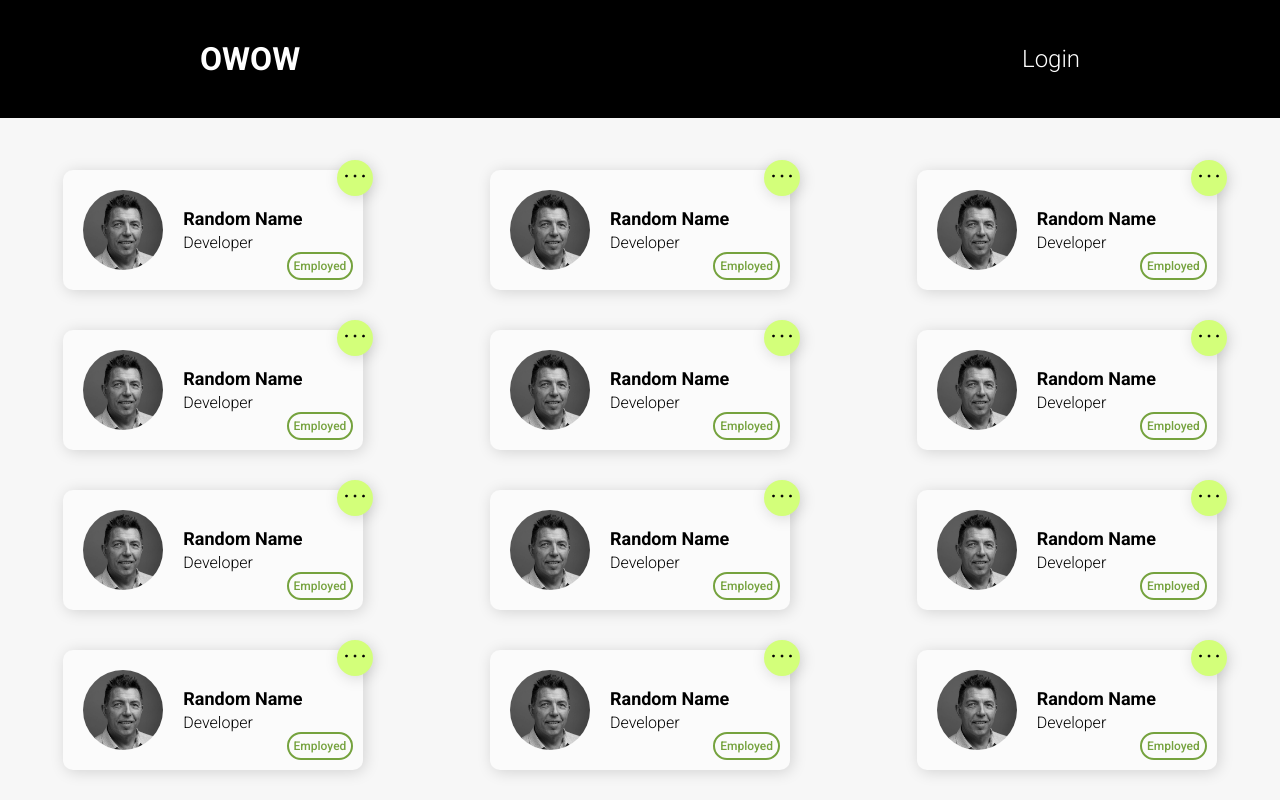
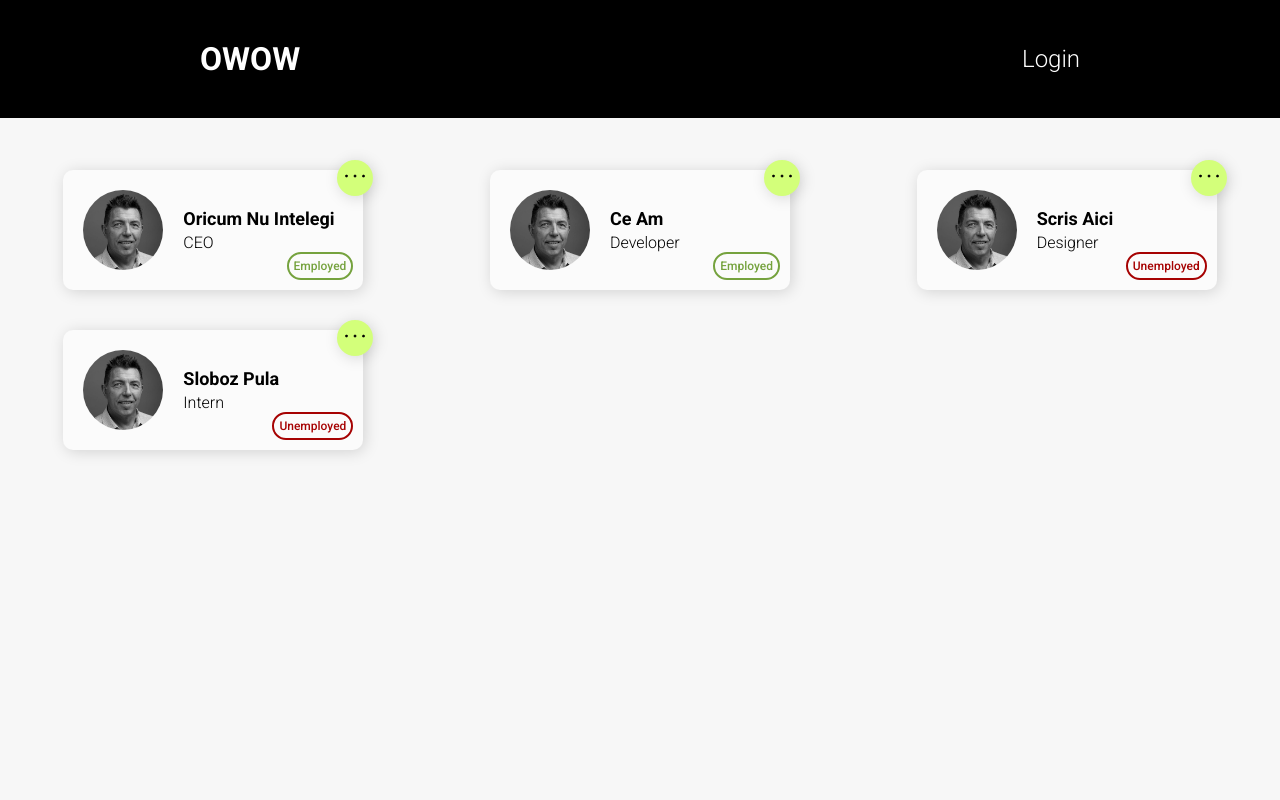
Before and after one commit to RobertAcsinte/wizkids, a React (Create React App) app: page / in a window 1280 px wide. Built offline with nearby package versions, Linux system fonts and the light colour scheme; data requests are answered from the project's data file.

Commit message:
List of wizkids fetched from local api

```diff
--- a/db.json
+++ b/db.json
@@ -2,13 +2,27 @@
   "wizkids": [
     {
       "id": 0,
-      "name": "Robert",
+      "name": "Oricum Nu Intelegi",
+      "position": "CEO",
       "employed": 1
     },
     {
       "id": 1,
-      "name": "Sloboz",
+      "name": "Ce Am",
+      "position": "Developer",
       "employed": 1
+    },
+    {
+      "id": 2,
+      "name": "Scris Aici",
+      "position": "Designer",
+      "employed": 0
+    },
+    {
+      "id": 3,
+      "name": "Sloboz Pula",
+      "position": "Intern",
+      "employed": 0
     }
   ]
 }
--- a/package.json
+++ b/package.json
@@ -6,6 +6,7 @@
     "@testing-library/jest-dom": "^5.16.5",
     "@testing-library/react": "^13.4.0",
     "@testing-library/user-event": "^13.5.0",
+    "axios": "^1.4.0",
     "json-server": "^0.17.3",
     "react": "^18.2.0",
     "react-dom": "^18.2.0",
@@ -14,7 +15,7 @@
   },
   "scripts": {
     "start": "react-scripts start",
-    "server" : "json-server --port 3001 --watch db.json --host 127.0.0.1",
+    "server": "json-server --port 3001 --watch db.json --host 127.0.0.1",
     "build": "react-scripts build",
     "test": "react-scripts test",
     "eject": "react-scripts eject"
--- a/src/App.js
+++ b/src/App.js
@@ -1,6 +1,15 @@
+import {useEffect, useContext} from "react";
 import Home from "./pages/Home";
+import WizkidsContext from "./context/wizkids";
 
 function App() {
+
+  const {fetchWizkids} = useContext(WizkidsContext);
+
+  useEffect(() => {
+    fetchWizkids();
+  }, []);
+
   return (
     <Home />
   );
--- a/src/colors.css
+++ b/src/colors.css
@@ -2,5 +2,6 @@
   --background-color: rgb(247, 247, 247);
   --card-background-color: rgb(251, 251, 251);
   --employed-color: rgb(117, 162, 62);
+  --unemployed-color: rgb(166, 2, 2);
   --owow-green: rgb(211,255,122);
 }
--- a/src/components/WizkidsElement.css
+++ b/src/components/WizkidsElement.css
@@ -8,6 +8,7 @@
   display: flex;
   flex-direction: row;
   width: 300px;
+  max-width: 100%;
   height: 120px;
   margin: 20px;
   background-color: var(--card-background-color);
--- a/src/components/WizkidsElement.js
+++ b/src/components/WizkidsElement.js
@@ -1,6 +1,12 @@
 import "./WizkidsElement.css"
 
-function WizkidsElement() {
+function WizkidsElement({wizkid}) {
+
+  const employedBadgeColor = {
+    color: wizkid.employed ? "var(--employed-color)" : "var(--unemployed-color)",
+    borderColor: wizkid.employed ? "var(--employed-color)" : "var(--unemployed-color)"
+  };
+
   return (
     <div className="wizkid-element-container">
       <div className="wizkid-element-avatar-container">
@@ -11,9 +17,9 @@ function WizkidsElement() {
         <div className="wizkid-element-edit-icon-container">
         <img className="wizkid-element-edit-icon" src={require('../icons/edit.png')}/>
         </div>
-        <p className="wizkid-element-name">Random Name</p>
-        <p className="wizkid-element-position">Developer</p>
-        <div className="wizkid-element-employed">Employed</div>
+        <p className="wizkid-element-name">{wizkid.name}</p>
+        <p className="wizkid-element-position">{wizkid.position}</p>
+        <div className="wizkid-element-employed" style={employedBadgeColor}>{wizkid.employed ? "Employed" : "Unemployed"}</div>
       </div>
     </div>
   );
--- a/src/components/WizkidsList.js
+++ b/src/components/WizkidsList.js
@@ -1,48 +1,23 @@
 import './WizkidsList.css';
 import WizkidsElement from './WizkidsElement';
+import { useContext } from 'react';
+import WizkidsContext from "../context/wizkids";
 
 function WizkidsList() {
+
+  const {wizkids} = useContext(WizkidsContext);
+
+  const renderedWizkids = wizkids.map((wizkid) => {
+    return (
+      <div className='center-wizkids-grid' key={wizkid.id}>
+        <WizkidsElement wizkid={wizkid}/>
+      </div>
+    )
+  });
+
   return (
     <div className='wizkids-list-container'>
-
-      <div className='center-wizkids-grid'>
-        <WizkidsElement />
-      </div>
-      <div className='center-wizkids-grid'>
-        <WizkidsElement />
-      </div>
-      <div className='center-wizkids-grid'>
-        <WizkidsElement />
-      </div>
-      <div className='center-wizkids-grid'>
-        <WizkidsElement />
-      </div>
-      <div className='center-wizkids-grid'>
-        <WizkidsElement />
-      </div>
-      <div className='center-wizkids-grid'>
-        <WizkidsElement />
-      </div>
-      <div className='center-wizkids-grid'>
-        <WizkidsElement />
-      </div>
-      <div className='center-wizkids-grid'>
-        <WizkidsElement />
-      </div>
-      <div className='center-wizkids-grid'>
-        <WizkidsElement />
-      </div>
-      <div className='center-wizkids-grid'>
-        <WizkidsElement />
-      </div>
-      <div className='center-wizkids-grid'>
-        <WizkidsElement />
-      </div>
-      <div className='center-wizkids-grid'>
-        <WizkidsElement />
-      </div>
-
-
+      {renderedWizkids}
     </div>
   );
 }
--- /dev/null
+++ b/src/context/wizkids.js
@@ -0,0 +1,27 @@
+import { createContext, useState, useCallback } from "react";
+import axios from "axios";
+
+
+const WizkidsContext = createContext();
+
+function Provider({children}) {
+  const [wizkids, setWizkids] = useState([]);
+
+  const fetchWizkids = async () => {
+    const response = await axios.get("http://localhost:3001/wizkids")
+
+    setWizkids(response.data)
+  }
+
+  const valueToShare = {
+    wizkids: wizkids,
+    fetchWizkids: fetchWizkids
+  };
+
+  return <WizkidsContext.Provider value={valueToShare}>
+    {children}
+  </WizkidsContext.Provider>
+}
+
+export {Provider};
+export default WizkidsContext;
--- a/src/index.js
+++ b/src/index.js
@@ -2,9 +2,14 @@ import React from 'react';
 import ReactDOM from 'react-dom/client';
 import './index.css';
 import App from './App';
+import { Provider } from './context/wizkids';
 
 
 const el = document.getElementById("root");
 const root = ReactDOM.createRoot(el);
 
-root.render(<App />);
+root.render(
+  <Provider>
+    <App />
+  </Provider>
+);
--- a/src/pages/Home.js
+++ b/src/pages/Home.js
@@ -1,6 +1,7 @@
 import Navbar from "../components/Navbar";
 import WizkidsList from "../components/WizkidsList";
 import "./Home.css"
+
 
 function Home() {
 
```
Also changed, not shown: 1 other file (tests, documents, lock files or other folders).
